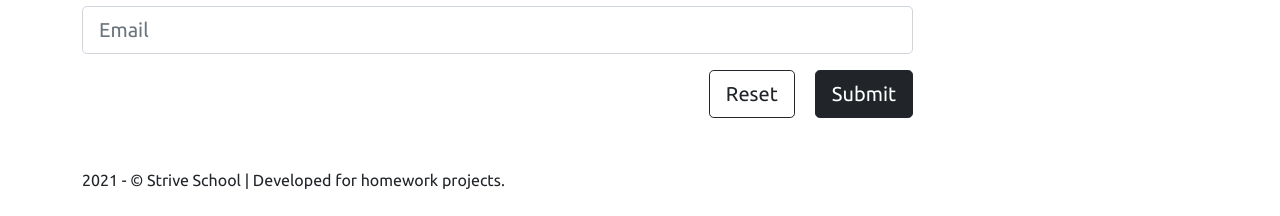
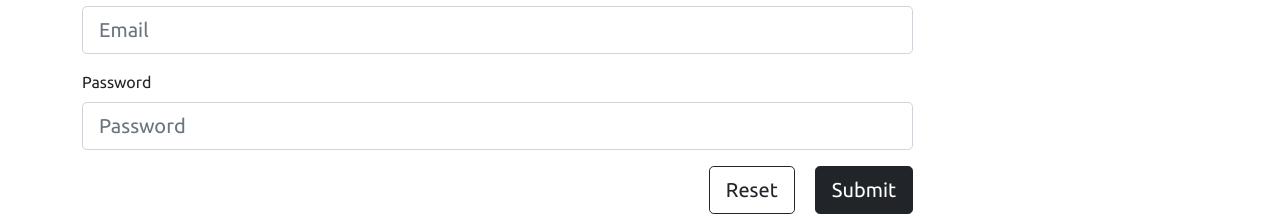
Before and after one commit to barrytrearty/front-of-blog-posts, a React (Create React App) app: page /newAuthor in a window 1280 px wide. Shown: the part 366-582 px from the top of the page. Built offline with nearby package versions, Linux system fonts and the light colour scheme; no server answers.

Commit message:
Update index.js

```diff
--- a/src/views/newAuthor/index.js
+++ b/src/views/newAuthor/index.js
@@ -6,7 +6,13 @@ import "./styles.css";
 export default class NewAuthor extends Component {
   constructor(props) {
     super(props);
-    this.state = { name: "", surname: "", email: "", authors: [] };
+    this.state = {
+      name: "",
+      surname: "",
+      email: "",
+      password: "",
+      authors: [],
+    };
   }
 
   apiUrl = process.env.REACT_APP_BE_URL;
@@ -31,6 +37,7 @@ export default class NewAuthor extends Component {
           name: this.state.name,
           surname: this.state.surname,
           email: this.state.email,
+          password: this.state.password,
           avatar:
             "https://coursereport-production.imgix.net/uploads/school/logo/1045/original/Strive_-_logosquareblack.png?w=200&h=200&dpr=1&q=75",
         }),
@@ -96,6 +103,14 @@ export default class NewAuthor extends Component {
                   onChange={(e) => this.setState({ email: e.target.value })}
                 />
               </Form.Group>
+              <Form.Group controlId="blog-form" className="mt-3">
+                <Form.Label>Password</Form.Label>
+                <Form.Control
+                  size="lg"
+                  placeholder="Password"
+                  onChange={(e) => this.setState({ password: e.target.value })}
+                />
+              </Form.Group>
 
               <Form.Group className="d-flex mt-3 justify-content-end">
                 <Button type="reset" size="lg" variant="outline-dark">
```
